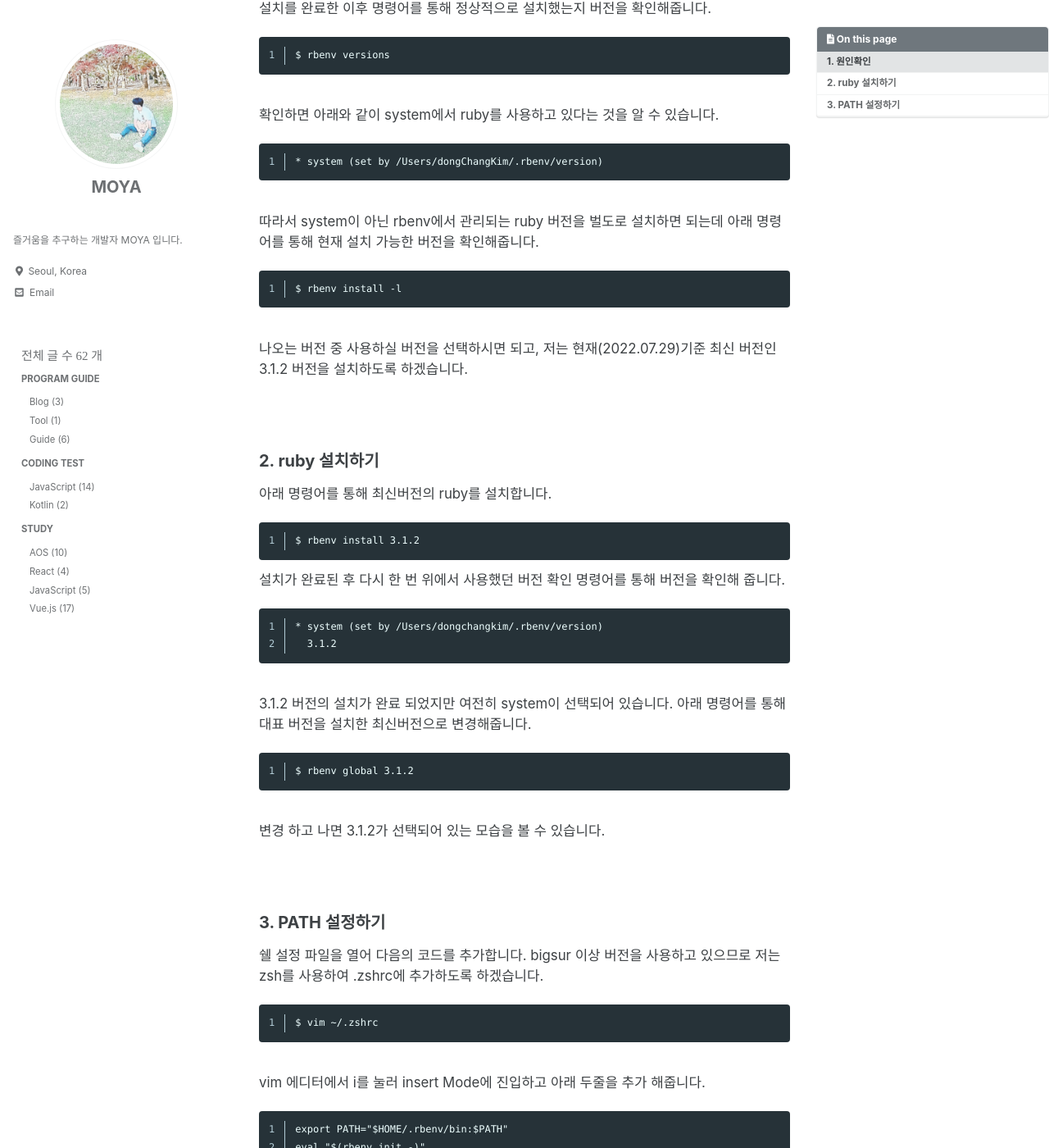
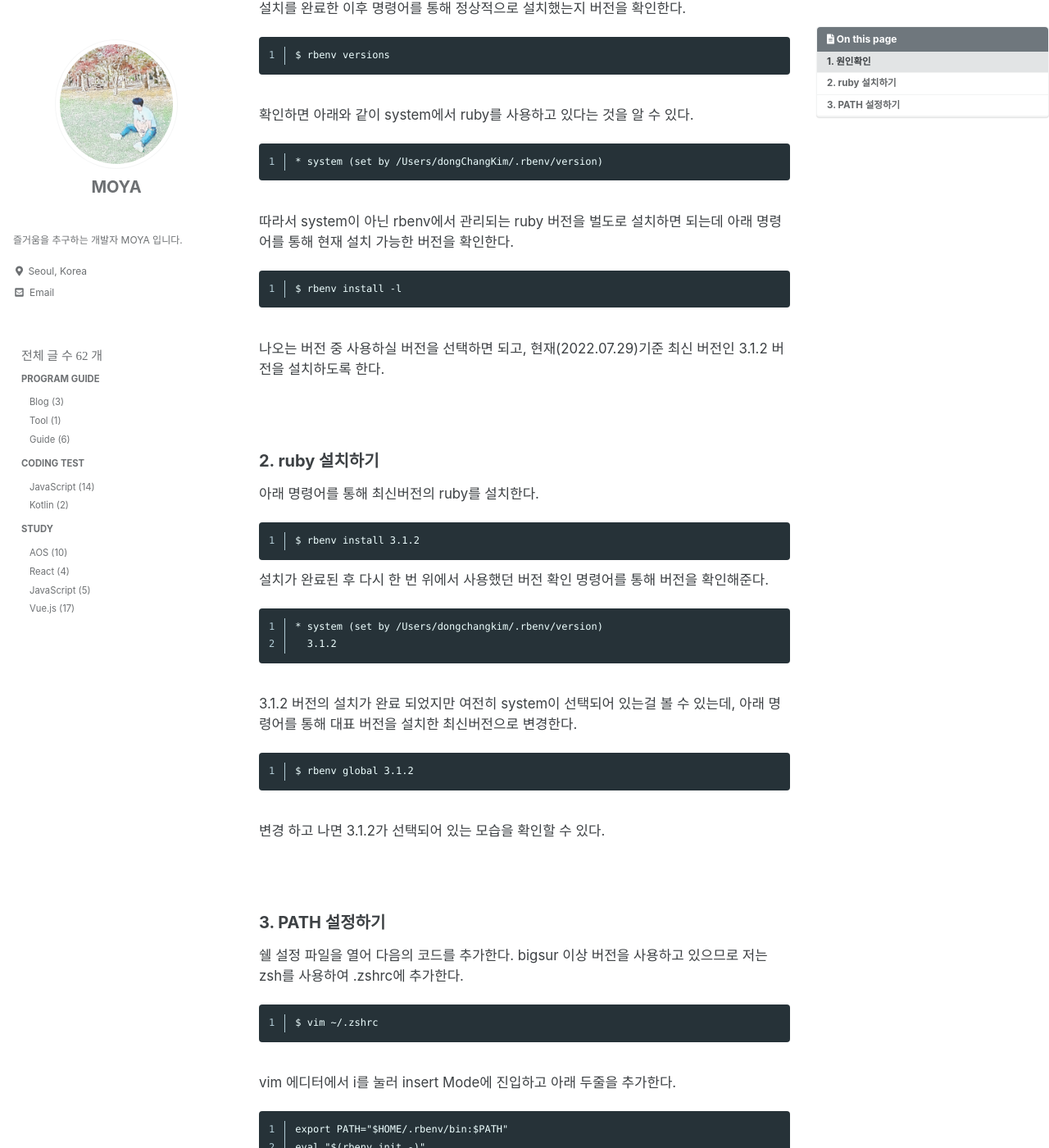
Before and after one commit to kdc7140/kdc7140.github.io, a Jekyll site: the page built from _posts/guide/2022-07-29-gemPermission_m.md, in a window 1280 px wide and 1400 px high, scrolled down 1180 px. Shown: the whole window at 82% size. Built offline with Jekyll 4.4.1, drawn with Linux system fonts in a browser that asks for light colours; cached includes are drawn as plain includes; some web fonts are replaced; some of the changed text lies outside the part shown.

Commit message:
content modify

```diff
--- a/_posts/guide/2022-07-29-gemPermission_m.md
+++ b/_posts/guide/2022-07-29-gemPermission_m.md
@@ -17,86 +17,86 @@ tags:
 
 <br/>
 
-Mac에서 오류 ruby를 설치하다보면 아래와 같이 Gem::FilePermissionError가 발생할 때가 있습니다.
+Mac에서 오류 ruby를 설치하다보면 아래와 같이 Gem::FilePermissionError가 발생할 때가 있다.
 
     ERROR:  While executing gem ... (Gem::FilePermissionError)
     You don't have write permissions for the /Library/Ruby/Gems/2.6.0 directory.
 
-권한이 없어 gem 설치가 되지 않는다는 것인데 system이 ruby를 사용하고 있기 때문인데,
+권한이 없어 gem 설치가 되지 않는다는 것으로 system이 ruby를 사용하고 있기 때문인데,
 
-오늘은 rbenv를 사용해서 에러를 해결해보겠습니다.
+오늘은 rbenv를 사용해서 이 에러를 해결하는 방법을 알아보자.
 
 
 ### 1. 원인확인
 
-아래 install 명령어를 통해 rbenv를 우선적으로 설치해줍니다.
+아래 install 명령어를 통해 rbenv를 우선적으로 설치해준다.
 
     $ brew install rbenv
 
 
 
-brew 명령어를 사용할 수 없다면 HomeBrew를 우선 적으로 설치해주세요.
+brew 명령어를 사용할 수 없다면 HomeBrew를 우선 적으로 설치한다.
 
 [HomeBrew 설치하기](https://brew.sh/index_ko){:target="_blank"}
 
 
 <img src="/assets/images/homebrew.jpg"><br/><br/>
 
-설치를 완료한 이후 명령어를 통해 정상적으로 설치했는지 버전을 확인해줍니다.
+설치를 완료한 이후 명령어를 통해 정상적으로 설치했는지 버전을 확인한다.
 
     $ rbenv versions
 
 <br/>
-확인하면 아래와 같이 system에서 ruby를 사용하고 있다는 것을 알 수 있습니다.
+확인하면 아래와 같이 system에서 ruby를 사용하고 있다는 것을 알 수 있다.
 
     * system (set by /Users/dongChangKim/.rbenv/version)
 
 <br/>
-따라서 system이 아닌 rbenv에서 관리되는 ruby 버전을 벌도로 설치하면 되는데 아래 명령어를 통해 현재 설치 가능한 버전을 확인해줍니다.
+따라서 system이 아닌 rbenv에서 관리되는 ruby 버전을 벌도로 설치하면 되는데 아래 명령어를 통해 현재 설치 가능한 버전을 확인한다.
 
     $ rbenv install -l
 
 <br/>
-나오는 버전 중 사용하실 버전을 선택하시면 되고, 저는 현재(2022.07.29)기준 최신 버전인 3.1.2 버전을 설치하도록 하겠습니다.
+나오는 버전 중 사용하실 버전을 선택하면 되고, 현재(2022.07.29)기준 최신 버전인 3.1.2 버전을 설치하도록 한다.
 
 <br/>
 
 ### 2. ruby 설치하기
 
-아래 명령어를 통해 최신버전의 ruby를 설치합니다.
+아래 명령어를 통해 최신버전의 ruby를 설치한다.
 
     $ rbenv install 3.1.2
 
-설치가 완료된 후 다시 한 번 위에서 사용했던 버전 확인 명령어를 통해 버전을 확인해 줍니다.
+설치가 완료된 후 다시 한 번 위에서 사용했던 버전 확인 명령어를 통해 버전을 확인해준다.
 
     * system (set by /Users/dongchangkim/.rbenv/version)
       3.1.2
 
 <br/>
-3.1.2 버전의 설치가 완료 되었지만 여전히 system이 선택되어 있습니다.
-아래 명령어를 통해 대표 버전을 설치한 최신버전으로 변경해줍니다.
+3.1.2 버전의 설치가 완료 되었지만 여전히 system이 선택되어 있는걸 볼 수 있는데,
+아래 명령어를 통해 대표 버전을 설치한 최신버전으로 변경한다.
 
     $ rbenv global 3.1.2
 
 <br/>
-변경 하고 나면 3.1.2가 선택되어 있는 모습을 볼 수 있습니다.
+변경 하고 나면 3.1.2가 선택되어 있는 모습을 확인할 수 있다.
 
 <br/>
 
 ### 3. PATH 설정하기
 
-쉘 설정 파일을 열어 다음의 코드를 추가합니다. bigsur 이상 버전을 사용하고 있으므로 저는 zsh를 사용하여 .zshrc에 추가하도록 하겠습니다.
+쉘 설정 파일을 열어 다음의 코드를 추가한다. bigsur 이상 버전을 사용하고 있으므로 저는 zsh를 사용하여 .zshrc에 추가한다.
 
     $ vim ~/.zshrc
 
 <br/>
-vim 에디터에서 i를 눌러 insert Mode에 진입하고 아래 두줄을 추가 해줍니다.
+vim 에디터에서 i를 눌러 insert Mode에 진입하고 아래 두줄을 추가한다.
 
     export PATH="$HOME/.rbenv/bin:$PATH"
     eval "$(rbenv init -)"
 
 <br/>
-코드 추가 이후 esc를 눌러 normal 모드로 변경해 준 뒤 :wq 를 입력해서 저장 후 종료해줍니다.
+코드 추가 이후 esc를 눌러 normal 모드로 변경해 준 뒤 :wq 를 입력해서 저장 후 종료한다.
 
 |명령어|내용|
 |-----|-----|
@@ -108,16 +108,16 @@ vim 에디터에서 i를 눌러 insert Mode에 진입하고 아래 두줄을 추
 
 <br/>
 
-PATH를 설정하고 업데이트 한 내용을 적용하기 위해 source 명령어를 사용하고 flutter 명령어로 버전을 확인합니다.
+PATH를 설정하고 업데이트 한 내용을 적용하기 위해 source 명령어를 사용하고 flutter 명령어로 버전을 확인하고
 
     $ source ~/.zshrc       //내용 적용
     $ flutter --version     //버전확인
 
 <br/>
-정상적으로 버전이 나타나고 설정이 됐다면 아래 코드로 bundler를 설치합니다.
+정상적으로 버전이 나타나고 설정이 됐다면 아래 코드로 bundler를 설치한다.
 
     $ gem install bundler
 
 <br/>
 이 후 설치를 진행하다보면 뭐가 없다 뭘 해야한다 라고 나오는 경우가 있는데 시스템이 친절하게
-어떤 명령어를 입력하라고 알려주니 그대로 따라하시면 정상적으로 설치가 가능합니다.
+어떤 명령어를 입력하라고 알려주니 그대로 따라하시면 정상적으로 설치가 가능한 것을 볼 수 있다.
```
